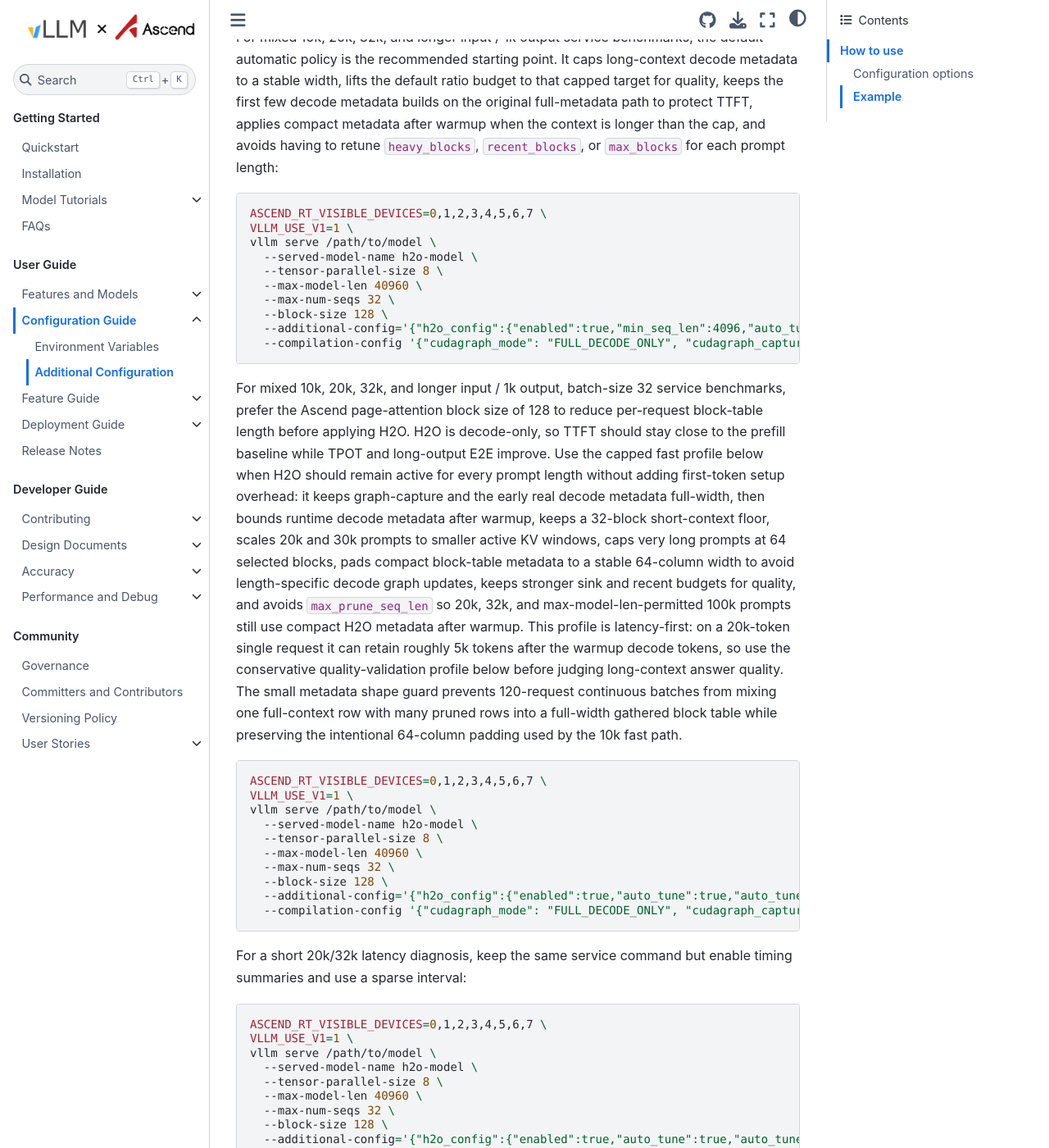
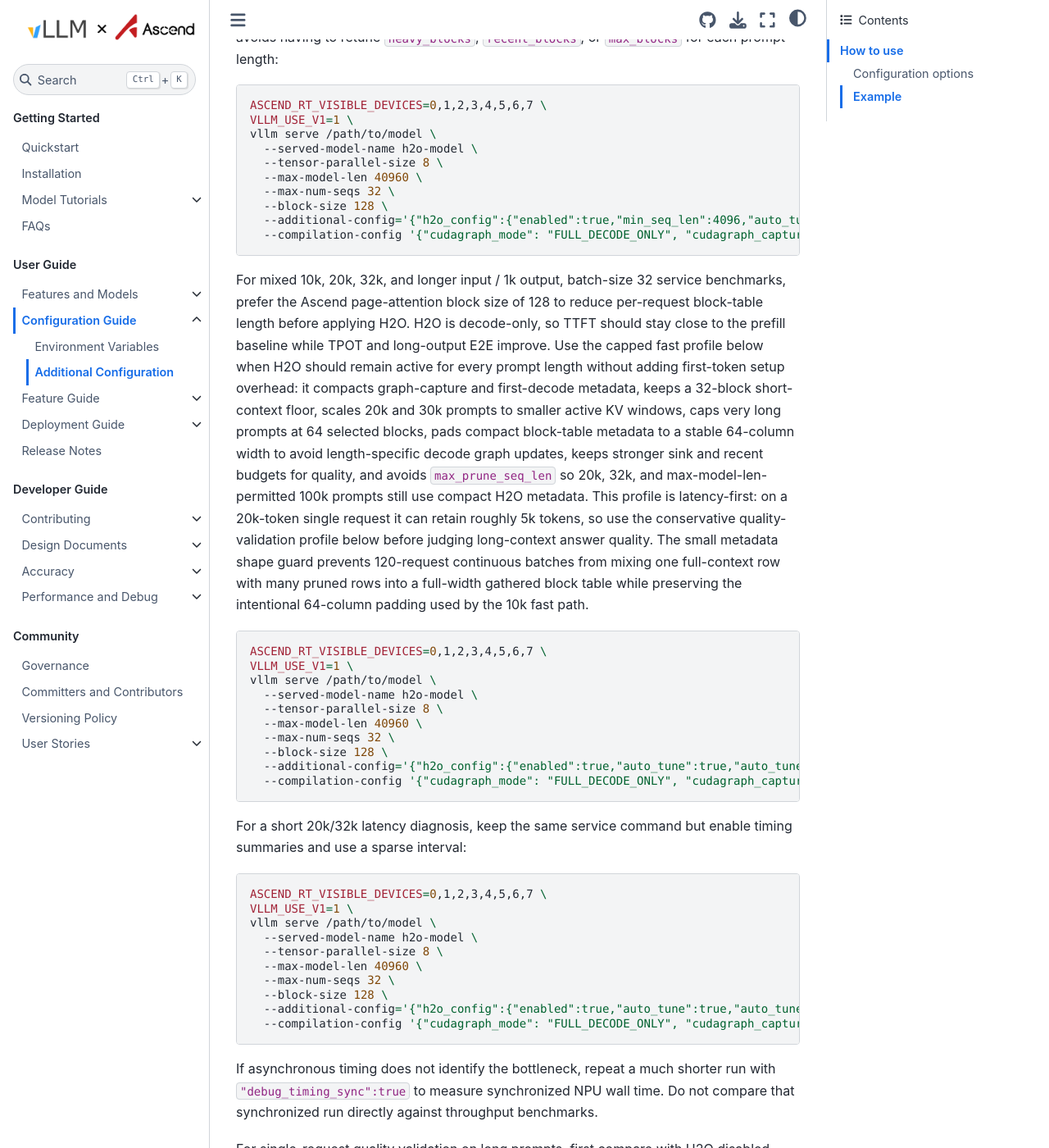
Before and after one commit to xj-zhang2018/H2O, a Sphinx documentation site: the page built from other_code/vllm-ascend-releases-v0.18.0/docs/source/user_guide/configuration/additional_config.md, in a window 1280 px wide and 1400 px high, scrolled down 12587 px. Shown: the whole window at 82% size. Built offline with Sphinx 7.4.7 and the Sphinx Book theme 1.1.4, drawn with Linux system fonts in a browser that asks for light colours; pages that are not in the unit, such as notebooks, are missing from menus; some of the changed text lies outside the part shown.

Commit message:
Reduce H2O auto tune TTFT overhead

````diff
--- a/other_code/vllm-ascend-releases-v0.18.0/docs/source/user_guide/configuration/additional_config.md
+++ b/other_code/vllm-ascend-releases-v0.18.0/docs/source/user_guide/configuration/additional_config.md
@@ -90,13 +90,13 @@
 | `min_prune_ratio` | float | `0.0` | Minimum batch-level pruned-block ratio required before compact block-table metadata is built. Set this above `0` to keep original metadata when the planned selected budget would not save enough attention work to offset Python/NPU metadata overhead; the guard runs before expensive block selection. |
 | `min_metadata_prune_ratio` | float | `0.0` | Minimum batch-level block-table shape reduction required after padding compact metadata to one rectangular width. Set this to a small value such as `0.05` to protect continuous batching: if a warmup or full-context row would force every row back to full block-table width, H2O keeps original metadata instead of paying gather/update overhead with no effective metadata-shape savings. |
 | `history_cluster_size` | int | `1` | Number of adjacent historical blocks to prefer around each selected historical anchor. Values greater than `1` improve local context continuity for accuracy-sensitive long prompts without increasing the selected-block budget. |
-| `decode_full_attention_steps` | int | `0` | Number of initial decode metadata builds per request that keep the original full context before H2O pruning starts. This remains a manual warmup knob; automatic long-context mode has its own TTFT guard through `auto_tune_decode_warmup_steps`. |
+| `decode_full_attention_steps` | int | `0` | Number of initial decode metadata builds per request that keep the original full context before H2O pruning starts. This remains a manual warmup knob for quality-focused checks. |
 | `decode_budget_fast_blocks` | int | `None` | Optional explicit selected-block target after the decode budget taper. When set with `decode_budget_fast_ratio=0`, it takes precedence so long-running decode can converge to a predictable acceleration-oriented block count. When set with a positive `decode_budget_fast_ratio`, it becomes the short-context floor and the ratio may lift longer contexts above this fixed count. Once the selected budget reaches the fixed target, compact metadata also uses this width instead of the precision padding width. |
 | `decode_budget_fast_ratio` | float | `0.45` | Target selected-block ratio after the decode budget taper when `decode_budget_fast_blocks` is unset. When `decode_budget_fast_blocks` is also set, this ratio provides a length-aware minimum so one fixed fast block count does not over-compress longer prompts. Set to `0` to disable ratio-based tapering or lifting. When `max_blocks` is set and `decode_budget_fast_blocks` is unset, the taper target is capped by `max_blocks` so late decode can return to the acceleration-oriented budget. |
 | `decode_budget_fast_max_blocks` | int | `None` | Optional upper bound for the length-scaled fast budget. Use this with `decode_budget_fast_blocks` and `decode_budget_fast_ratio` to keep H2O active for arbitrary long prompts without letting the selected block count grow linearly forever. When the selected budget is under this cap, compact block-table metadata is also padded to this width while `seq_lens` still limits the actual attended tokens, keeping decode graph/update shapes stable across prompt lengths. |
 | `auto_tune` | bool | `True` | Enables the automatic long-context decode policy. When the active context has more blocks than `auto_tune_max_blocks`, H2O treats that value as a hard selected-block cap and prevents adaptive precision guards from silently keeping full-width metadata. Set this to `False` to preserve a fully manual H2O profile. |
 | `auto_tune_max_blocks` | int | `64` | Maximum selected blocks and compact metadata width used by `auto_tune` for long contexts. For ratio-based automatic budgets, this also raises under-sized default budgets to the capped target, so a 20k-token prompt with 128-token KV blocks keeps up to 64 blocks instead of only the default 10% heavy + 10% recent budget. The final target is still length-aware through `decode_budget_fast_ratio`, but it is capped at this width so 10k, 20k, 32k, and longer prompts do not require separate per-length launch parameters. Set to `None` to keep `auto_tune` enabled without this cap. Explicit `heavy_blocks`/`recent_blocks` profiles are still respected. |
-| `auto_tune_decode_warmup_steps` | int | `4` | Number of initial long-context decode metadata builds that keep the original full context before automatic H2O compaction starts. The default protects TTFT by leaving the first few decode metadata builds on the baseline full-metadata path, then applies compact metadata after warmup so long-output TPOT can still improve. Set to `0` only when first-token latency is excluded from the benchmark. |
+| `auto_tune_decode_warmup_steps` | int | `0` | Number of initial long-context decode metadata builds that keep the original full context before automatic H2O compaction starts. The default compacts from graph capture and first decode so TTFT-sensitive service benchmarks can benefit immediately. Raise this only for quality-focused validation where first-token latency is less important. |
 | `decode_budget_taper_steps` | int | `256` | Number of decode steps used to move from the initial precision-oriented block target toward `decode_budget_fast_ratio`. Set to `0` to disable tapering. |
 | `decode_budget_taper_start_step` | int | `64` | Number of initial decode steps to keep the full precision-oriented block target before tapering starts. |
 | `selection_refresh_interval` | int | `4` | Number of decode steps between score-guided historical block reselections when the selected-block budget is stable. Set to `1` to recompute every step. Budget or context-length changes still refresh immediately. |
@@ -133,7 +133,7 @@
         "decode_budget_fast_max_blocks": null,
         "auto_tune": True,
         "auto_tune_max_blocks": 64,
-        "auto_tune_decode_warmup_steps": 4,
+        "auto_tune_decode_warmup_steps": 0,
         "decode_budget_taper_steps": 256,
         "decode_budget_taper_start_step": 64,
         "selection_refresh_interval": 4,
@@ -146,7 +146,7 @@
 }
 ```
 
-For mixed 10k, 20k, 32k, and longer input / 1k output service benchmarks, the default automatic policy is the recommended starting point. It caps long-context decode metadata to a stable width, lifts the default ratio budget to that capped target for quality, keeps the first few decode metadata builds on the original full-metadata path to protect TTFT, applies compact metadata after warmup when the context is longer than the cap, and avoids having to retune `heavy_blocks`, `recent_blocks`, or `max_blocks` for each prompt length:
+For mixed 10k, 20k, 32k, and longer input / 1k output service benchmarks, the default automatic policy is the recommended starting point. It caps long-context decode metadata to a stable width, lifts the default ratio budget to that capped target for quality, compacts graph-capture and first-decode metadata when the context is longer than the cap, and avoids having to retune `heavy_blocks`, `recent_blocks`, or `max_blocks` for each prompt length:
 
 ```bash
 ASCEND_RT_VISIBLE_DEVICES=0,1,2,3,4,5,6,7 \
@@ -157,11 +157,11 @@
   --max-model-len 40960 \
   --max-num-seqs 32 \
   --block-size 128 \
-  --additional-config='{"h2o_config":{"enabled":true,"min_seq_len":4096,"auto_tune":true,"auto_tune_max_blocks":64,"auto_tune_decode_warmup_steps":4,"selection_refresh_interval":128,"debug_log":false,"debug_timing":false,"debug_timing_sync":false}}' \
+  --additional-config='{"h2o_config":{"enabled":true,"min_seq_len":4096,"auto_tune":true,"auto_tune_max_blocks":64,"auto_tune_decode_warmup_steps":0,"selection_refresh_interval":128,"debug_log":false,"debug_timing":false,"debug_timing_sync":false}}' \
   --compilation-config '{"cudagraph_mode": "FULL_DECODE_ONLY", "cudagraph_capture_sizes": [1,2,4,8,12,16,32,64]}'
 ```
 
-For mixed 10k, 20k, 32k, and longer input / 1k output, batch-size 32 service benchmarks, prefer the Ascend page-attention block size of 128 to reduce per-request block-table length before applying H2O. H2O is decode-only, so TTFT should stay close to the prefill baseline while TPOT and long-output E2E improve. Use the capped fast profile below when H2O should remain active for every prompt length without adding first-token setup overhead: it keeps graph-capture and the early real decode metadata full-width, then bounds runtime decode metadata after warmup, keeps a 32-block short-context floor, scales 20k and 30k prompts to smaller active KV windows, caps very long prompts at 64 selected blocks, pads compact block-table metadata to a stable 64-column width to avoid length-specific decode graph updates, keeps stronger sink and recent budgets for quality, and avoids `max_prune_seq_len` so 20k, 32k, and max-model-len-permitted 100k prompts still use compact H2O metadata after warmup. This profile is latency-first: on a 20k-token single request it can retain roughly 5k tokens after the warmup decode tokens, so use the conservative quality-validation profile below before judging long-context answer quality. The small metadata shape guard prevents 120-request continuous batches from mixing one full-context row with many pruned rows into a full-width gathered block table while preserving the intentional 64-column padding used by the 10k fast path.
+For mixed 10k, 20k, 32k, and longer input / 1k output, batch-size 32 service benchmarks, prefer the Ascend page-attention block size of 128 to reduce per-request block-table length before applying H2O. H2O is decode-only, so TTFT should stay close to the prefill baseline while TPOT and long-output E2E improve. Use the capped fast profile below when H2O should remain active for every prompt length without adding first-token setup overhead: it compacts graph-capture and first-decode metadata, keeps a 32-block short-context floor, scales 20k and 30k prompts to smaller active KV windows, caps very long prompts at 64 selected blocks, pads compact block-table metadata to a stable 64-column width to avoid length-specific decode graph updates, keeps stronger sink and recent budgets for quality, and avoids `max_prune_seq_len` so 20k, 32k, and max-model-len-permitted 100k prompts still use compact H2O metadata. This profile is latency-first: on a 20k-token single request it can retain roughly 5k tokens, so use the conservative quality-validation profile below before judging long-context answer quality. The small metadata shape guard prevents 120-request continuous batches from mixing one full-context row with many pruned rows into a full-width gathered block table while preserving the intentional 64-column padding used by the 10k fast path.
 
 ```bash
 ASCEND_RT_VISIBLE_DEVICES=0,1,2,3,4,5,6,7 \
@@ -172,7 +172,7 @@
   --max-model-len 40960 \
   --max-num-seqs 32 \
   --block-size 128 \
-  --additional-config='{"h2o_config":{"enabled":true,"auto_tune":true,"auto_tune_max_blocks":64,"auto_tune_decode_warmup_steps":4,"heavy_blocks":24,"recent_blocks":24,"max_blocks":32,"min_seq_len":4096,"adaptive_min_keep_ratio":0.0,"adaptive_precision_ratio":0.0,"adaptive_precision_max_blocks":null,"min_prune_ratio":0.50,"min_metadata_prune_ratio":0.05,"history_cluster_size":2,"sink_blocks":8,"anchor_ratio":0.25,"score_explore_ratio":0.25,"score_coverage_ratio":0.50,"decode_full_attention_steps":0,"decode_budget_fast_blocks":32,"decode_budget_fast_ratio":0.25,"decode_budget_fast_max_blocks":64,"decode_budget_taper_steps":0,"decode_budget_taper_start_step":0,"selection_refresh_interval":128,"score_update_on_cache_hit":false,"debug_log":false,"debug_timing":false,"debug_timing_sync":false}}' \
+  --additional-config='{"h2o_config":{"enabled":true,"auto_tune":true,"auto_tune_max_blocks":64,"auto_tune_decode_warmup_steps":0,"heavy_blocks":24,"recent_blocks":24,"max_blocks":32,"min_seq_len":4096,"adaptive_min_keep_ratio":0.0,"adaptive_precision_ratio":0.0,"adaptive_precision_max_blocks":null,"min_prune_ratio":0.50,"min_metadata_prune_ratio":0.05,"history_cluster_size":2,"sink_blocks":8,"anchor_ratio":0.25,"score_explore_ratio":0.25,"score_coverage_ratio":0.50,"decode_full_attention_steps":0,"decode_budget_fast_blocks":32,"decode_budget_fast_ratio":0.25,"decode_budget_fast_max_blocks":64,"decode_budget_taper_steps":0,"decode_budget_taper_start_step":0,"selection_refresh_interval":128,"score_update_on_cache_hit":false,"debug_log":false,"debug_timing":false,"debug_timing_sync":false}}' \
   --compilation-config '{"cudagraph_mode": "FULL_DECODE_ONLY", "cudagraph_capture_sizes": [1,2,4,8,12,16,32,64]}'
 ```
 
@@ -187,7 +187,7 @@
   --max-model-len 40960 \
   --max-num-seqs 32 \
   --block-size 128 \
-  --additional-config='{"h2o_config":{"enabled":true,"auto_tune":true,"auto_tune_max_blocks":64,"auto_tune_decode_warmup_steps":4,"heavy_blocks":24,"recent_blocks":24,"max_blocks":32,"min_seq_len":4096,"adaptive_min_keep_ratio":0.0,"adaptive_precision_ratio":0.0,"adaptive_precision_max_blocks":null,"min_prune_ratio":0.50,"min_metadata_prune_ratio":0.05,"history_cluster_size":2,"sink_blocks":8,"anchor_ratio":0.25,"score_explore_ratio":0.25,"score_coverage_ratio":0.50,"decode_full_attention_steps":0,"decode_budget_fast_blocks":32,"decode_budget_fast_ratio":0.25,"decode_budget_fast_max_blocks":64,"decode_budget_taper_steps":0,"decode_budget_taper_start_step":0,"selection_refresh_interval":128,"score_update_on_cache_hit":false,"debug_log":true,"debug_interval":50,"debug_timing":true,"debug_timing_sync":false}}' \
+  --additional-config='{"h2o_config":{"enabled":true,"auto_tune":true,"auto_tune_max_blocks":64,"auto_tune_decode_warmup_steps":0,"heavy_blocks":24,"recent_blocks":24,"max_blocks":32,"min_seq_len":4096,"adaptive_min_keep_ratio":0.0,"adaptive_precision_ratio":0.0,"adaptive_precision_max_blocks":null,"min_prune_ratio":0.50,"min_metadata_prune_ratio":0.05,"history_cluster_size":2,"sink_blocks":8,"anchor_ratio":0.25,"score_explore_ratio":0.25,"score_coverage_ratio":0.50,"decode_full_attention_steps":0,"decode_budget_fast_blocks":32,"decode_budget_fast_ratio":0.25,"decode_budget_fast_max_blocks":64,"decode_budget_taper_steps":0,"decode_budget_taper_start_step":0,"selection_refresh_interval":128,"score_update_on_cache_hit":false,"debug_log":true,"debug_interval":50,"debug_timing":true,"debug_timing_sync":false}}' \
   --compilation-config '{"cudagraph_mode": "FULL_DECODE_ONLY", "cudagraph_capture_sizes": [1,2,4,8,12,16,32,64]}'
 ```
 
````
Also changed, not shown: 4 other files.
